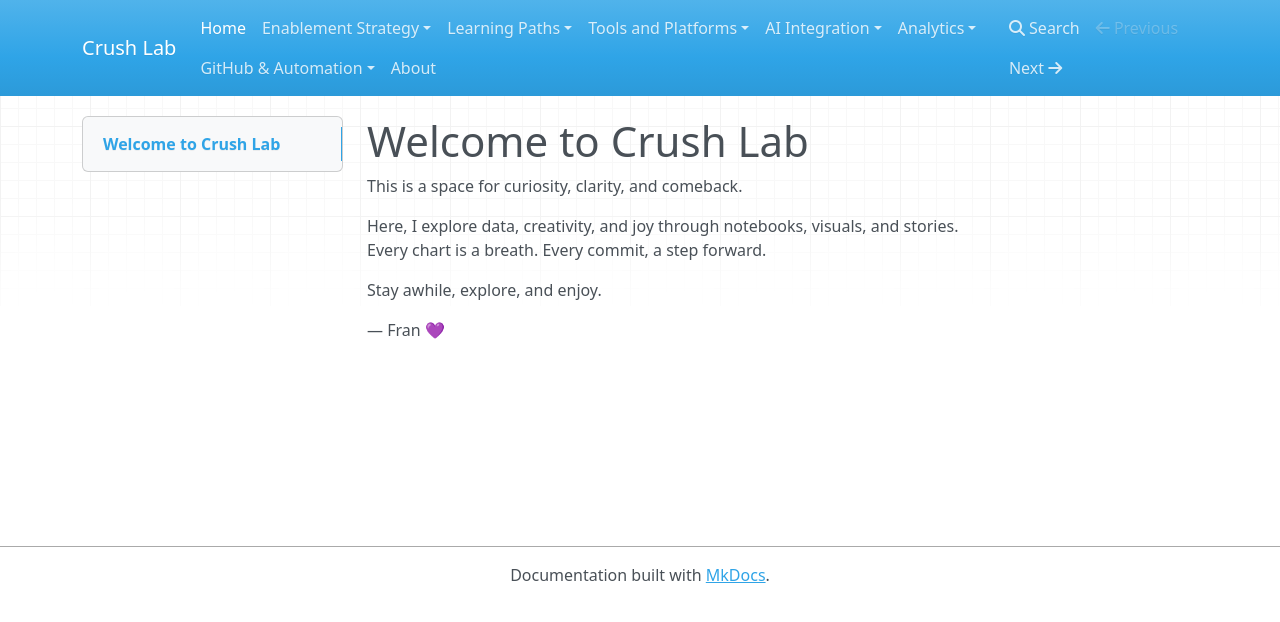
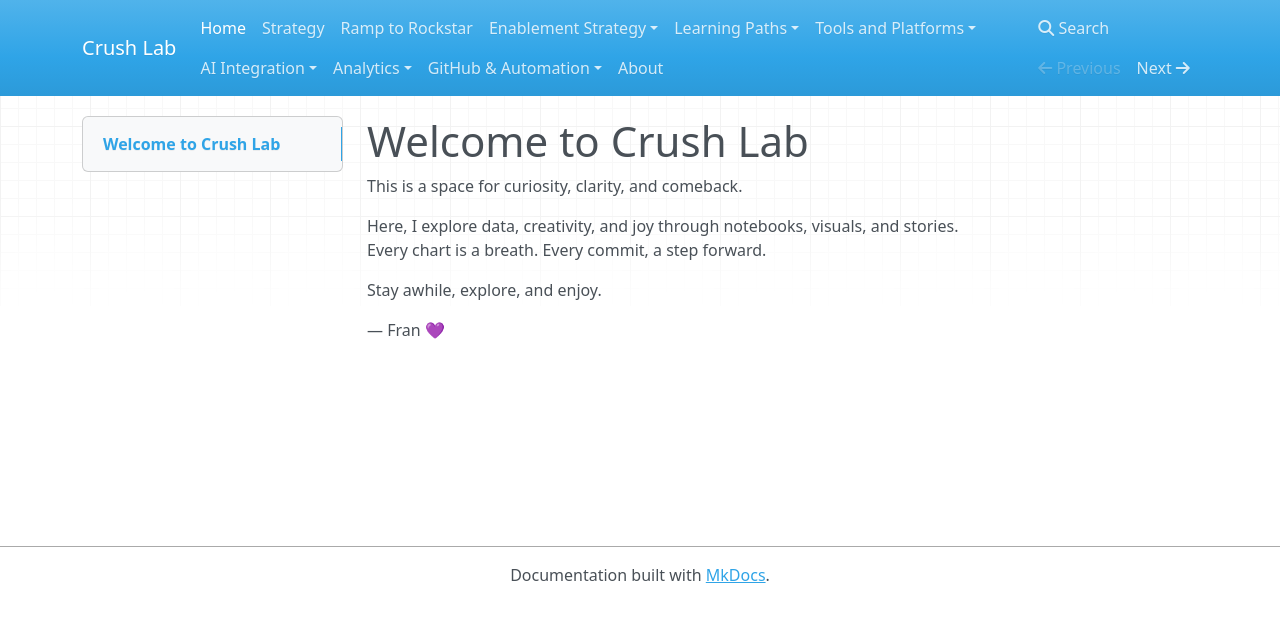
Before and after one commit to AgentEccentric/Crush-Lab, an MkDocs documentation site: the page built from docs/index.md, in a window 1280 px wide. Shown: the top 622 px of the page. Built offline with MkDocs 1.6.1, drawn with Linux system fonts in a browser that asks for light colours; nearby versions of some CDN libraries.

Commit message:
Update mkdocs.yml

```diff
--- a/mkdocs.yml
+++ b/mkdocs.yml
@@ -1,6 +1,8 @@
 site_name: Crush Lab
 nav:
   - Home: index.md
+  - Strategy: strategy/index.md
+  - Ramp to Rockstar: ramp-to-rockstar/index.md
   - Enablement Strategy:
       - Overview: strategy/overview.md
       - Role Mapping: strategy/role-mapping.md
```
